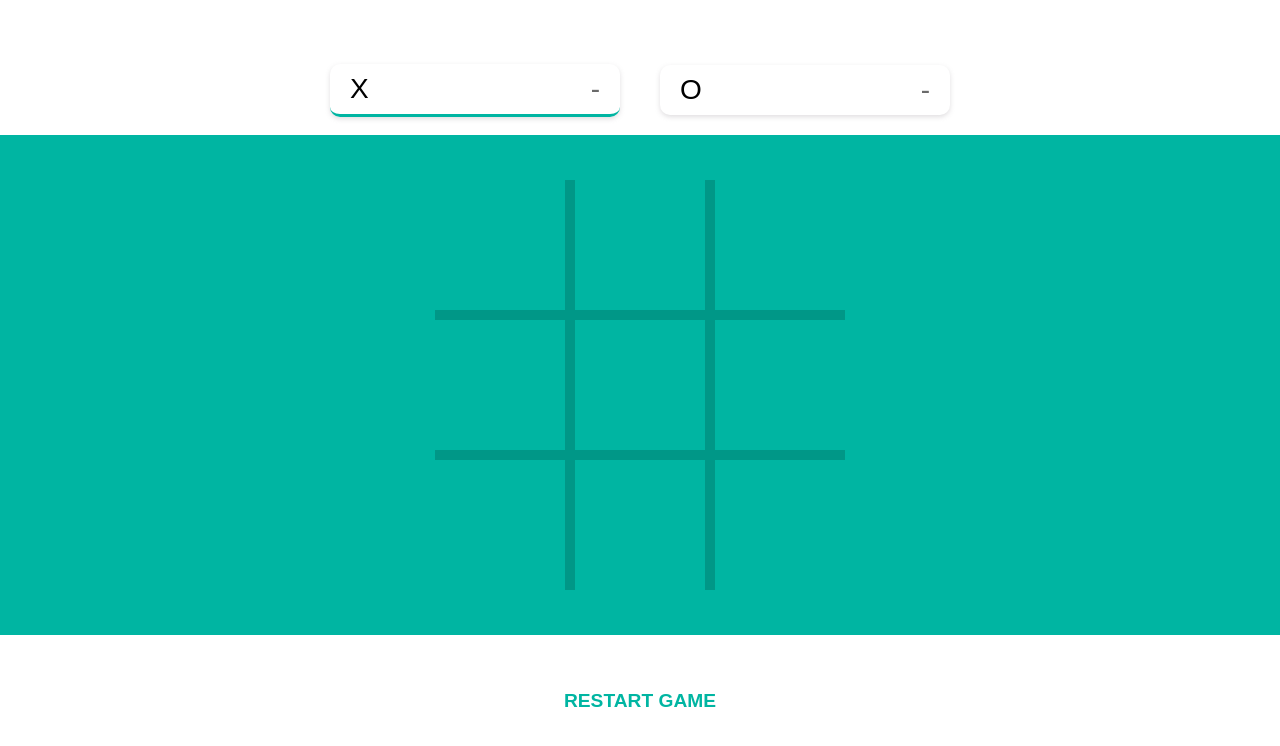
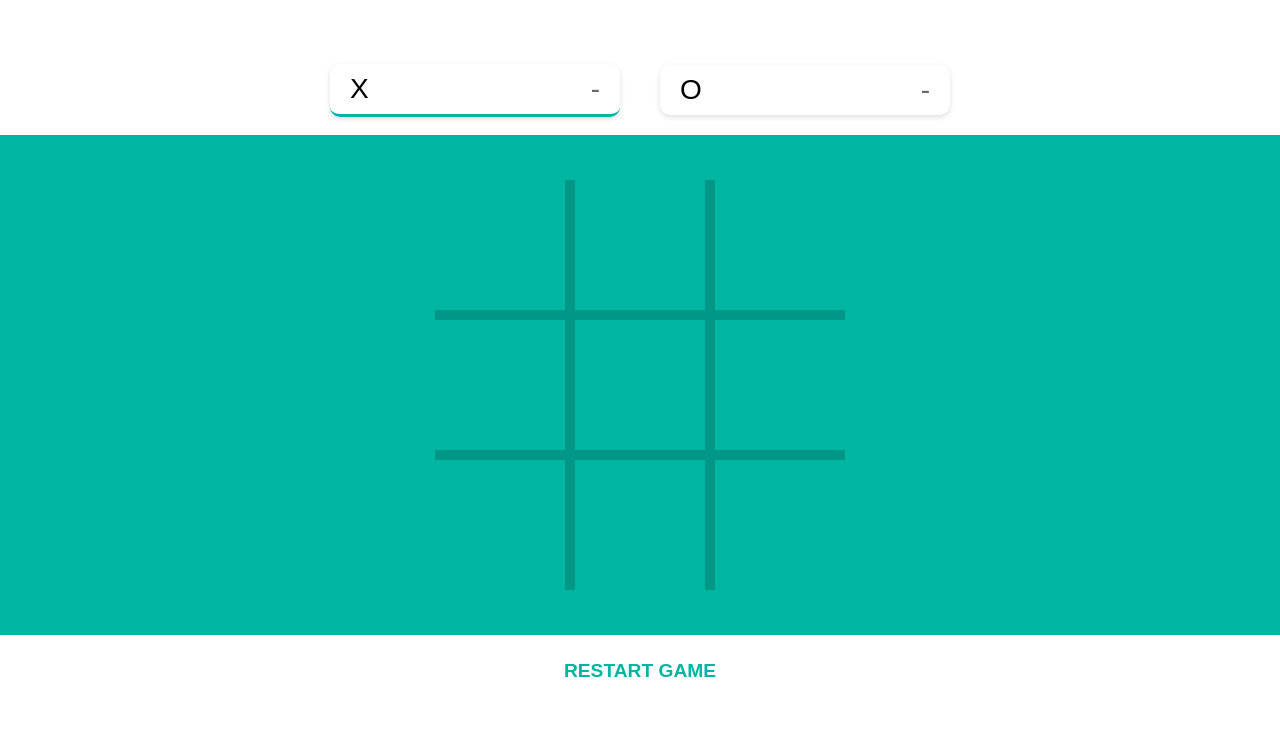
Before and after one commit to cineonizer/tic-tac-toe, a plain HTML site: page index.html in a window 1280 px wide. Drawn offline with Linux system fonts and the light colour scheme.

Commit message:
fixed restart btn again

```diff
--- a/styles.css
+++ b/styles.css
@@ -83,12 +83,15 @@ body {
 
 .restart-button {
     text-align: center;
-    margin-top: 550px;
     user-select: none;
     cursor: pointer;
     color: rgb(0, 181, 162);
     font-weight: bold;
     font-size: larger;
+    position: absolute;
+    bottom: 15%;
+    left: 50%;
+    transform: translate(-50%, 10%);
 }
 
 .result {
```
